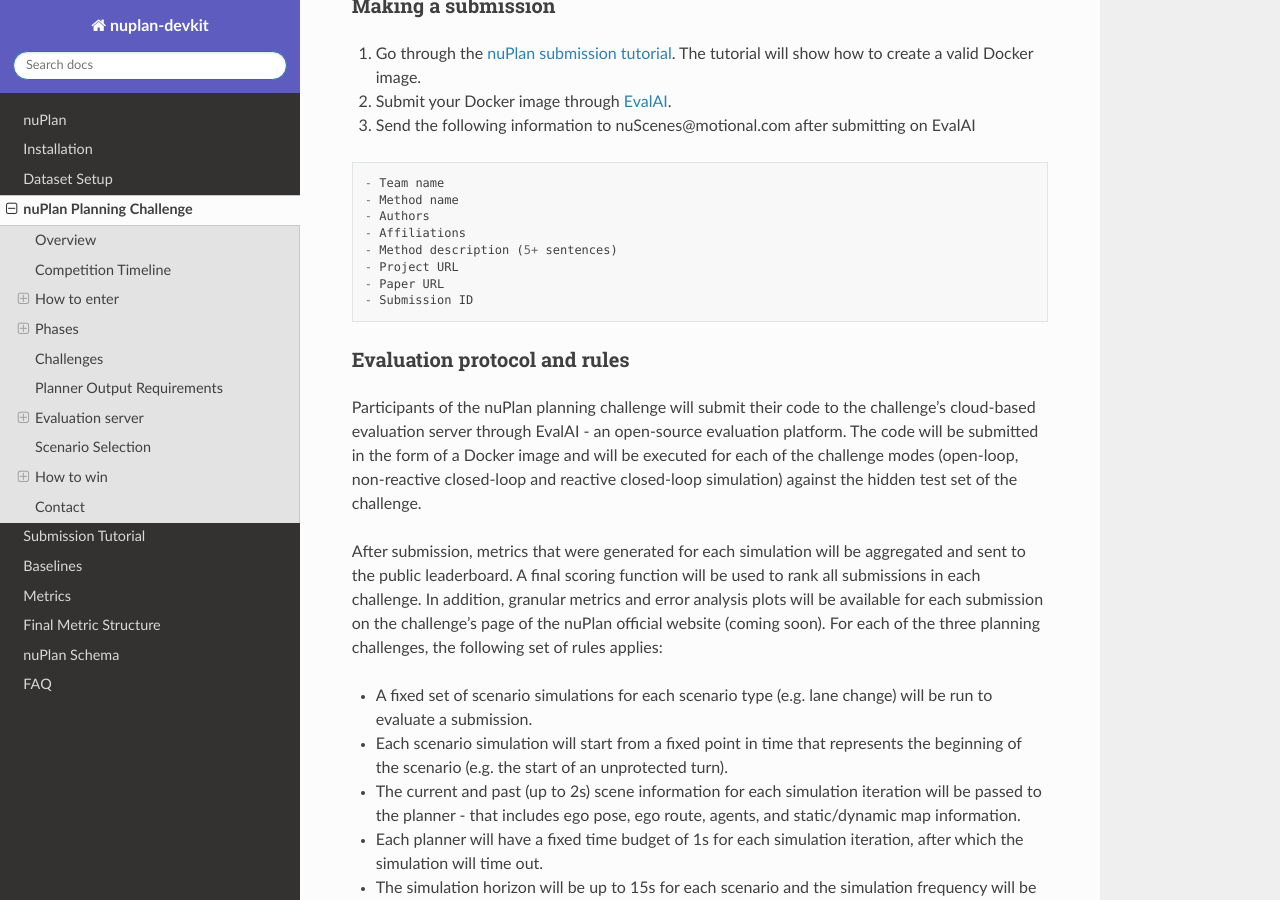
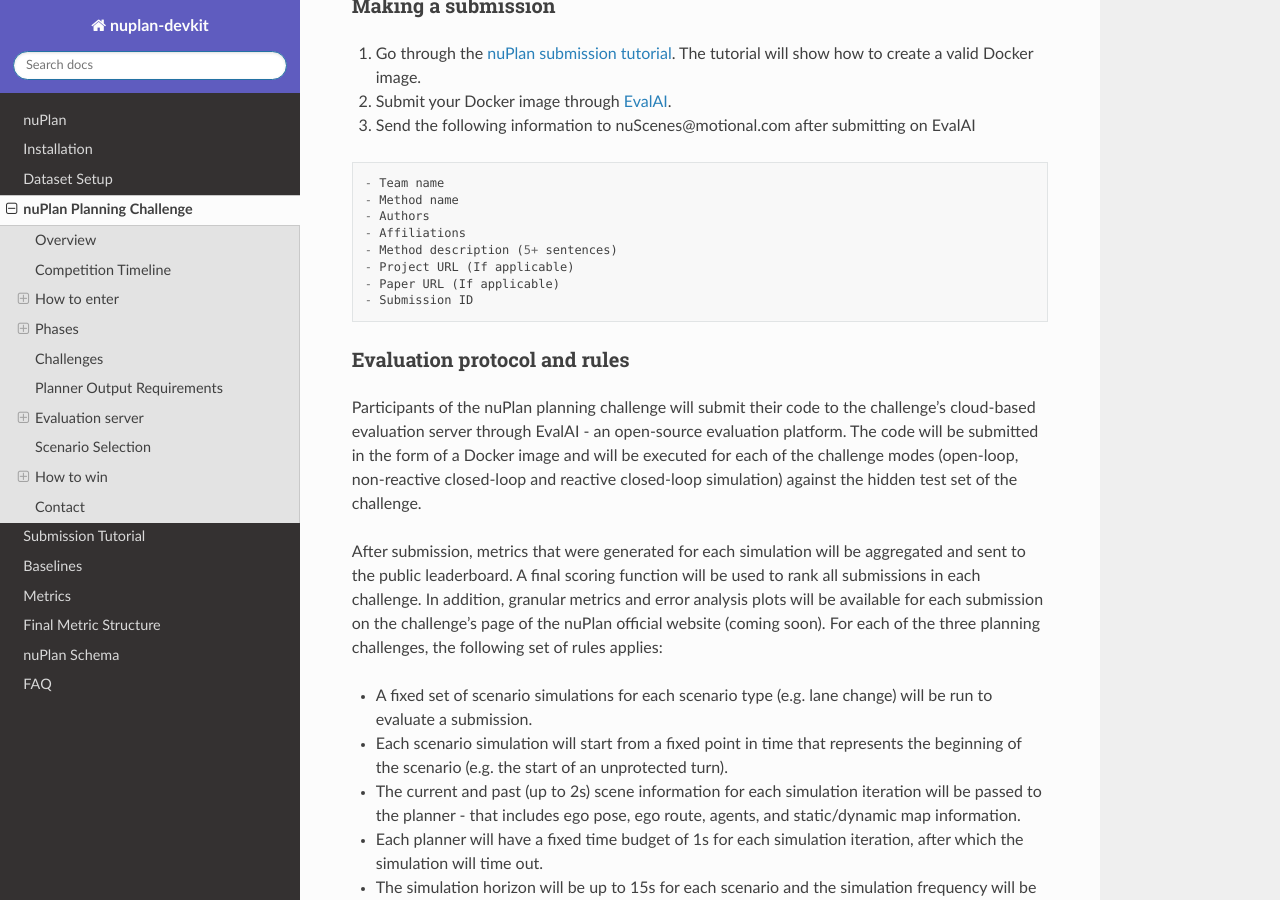
Before and after one commit to motional/nuplan-devkit, a Sphinx documentation site: the page built from docs/competition.md, in a window 1280 px wide and 900 px high, scrolled down 914 px. Built offline with Sphinx 7.4.7 and the Read the Docs theme 2.0.0, drawn with Linux system fonts in a browser that asks for light colours; pages that are not in the unit, such as notebooks, are missing from menus.

Commit message:
Update competition instructions

````diff
--- a/docs/competition.md
+++ b/docs/competition.md
@@ -37,8 +37,8 @@ The main focus of the nuPlan planning challenge is to evaluate a motion planning
 - Authors
 - Affiliations
 - Method description (5+ sentences)
-- Project URL
-- Paper URL
+- Project URL (If applicable)
+- Paper URL (If applicable)
 - Submission ID
 ```
 
````
